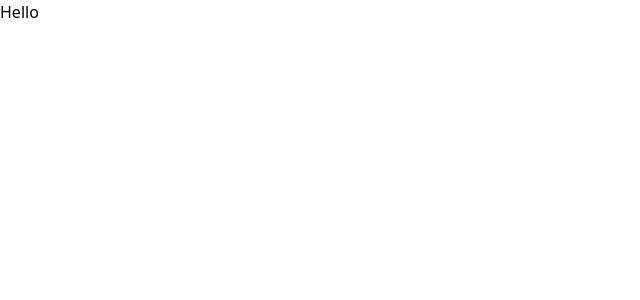
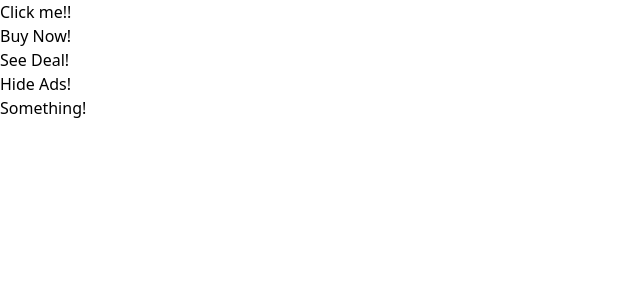
Before and after one commit to mwoolf87/Parsity, a React (Vite) app in the folder ModernReactWithRedux/comps/: page / in a window 1280 px wide. Shown: the top 300 px of the page, without its empty margins (0-640 px from the left). Built offline with nearby package versions, Linux system fonts and the light colour scheme.

Commit message:
re-created button component and installed PropTypes

```diff
--- a/ModernReactWithRedux/comps/package.json
+++ b/ModernReactWithRedux/comps/package.json
@@ -8,13 +8,13 @@
     "build": "vite build",
     "lint": "eslint .",
     "preview": "vite preview",
-      "debug-arch": "node -e \"console.log('npm sees:', process.platform, process.arch)\""
+    "debug-arch": "node -e \"console.log('npm sees:', process.platform, process.arch)\""
   },
   "dependencies": {
     "@tailwindcss/vite": "^4.1.15",
     "classnames": "^2.3.1",
     "lightningcss": "^1.30.2",
-    "prop-types": "15.8.1",
+    "prop-types": "^15.8.1",
     "react": "18.3.1",
     "react-dom": "18.3.1",
     "react-icons": "4.4.0",
--- a/ModernReactWithRedux/comps/src/App.js
+++ b/ModernReactWithRedux/comps/src/App.js
@@ -1,5 +1,32 @@
+import Button from "./Button";
 function App() {
-  return <div>Hello</div>;
+  return (
+    <div>
+      <div>
+        <Button success rounded outline>
+          Click me!!
+        </Button>
+      </div>
+      <div>
+        <Button danger outline>
+          Buy Now!
+        </Button>
+      </div>
+      <div>
+        <Button warning>See Deal!</Button>
+      </div>
+      <div>
+        <Button secondary outline>
+          Hide Ads!
+        </Button>
+      </div>
+      <div>
+        <Button secondary rounded>
+          Something!
+        </Button>
+      </div>
+    </div>
+  );
 }
 
 export default App;
--- /dev/null
+++ b/ModernReactWithRedux/comps/src/Button.js
@@ -0,0 +1,8 @@
+import React from "react";
+import PropTypes from "prop-types";
+
+const Button = ({ children, primary, secondary, success, warning, danger }) => {
+  return <button>{children}</button>;
+};
+
+export default Button;
```
Also changed, not shown: 1 other file (tests, documents, lock files or other folders).
